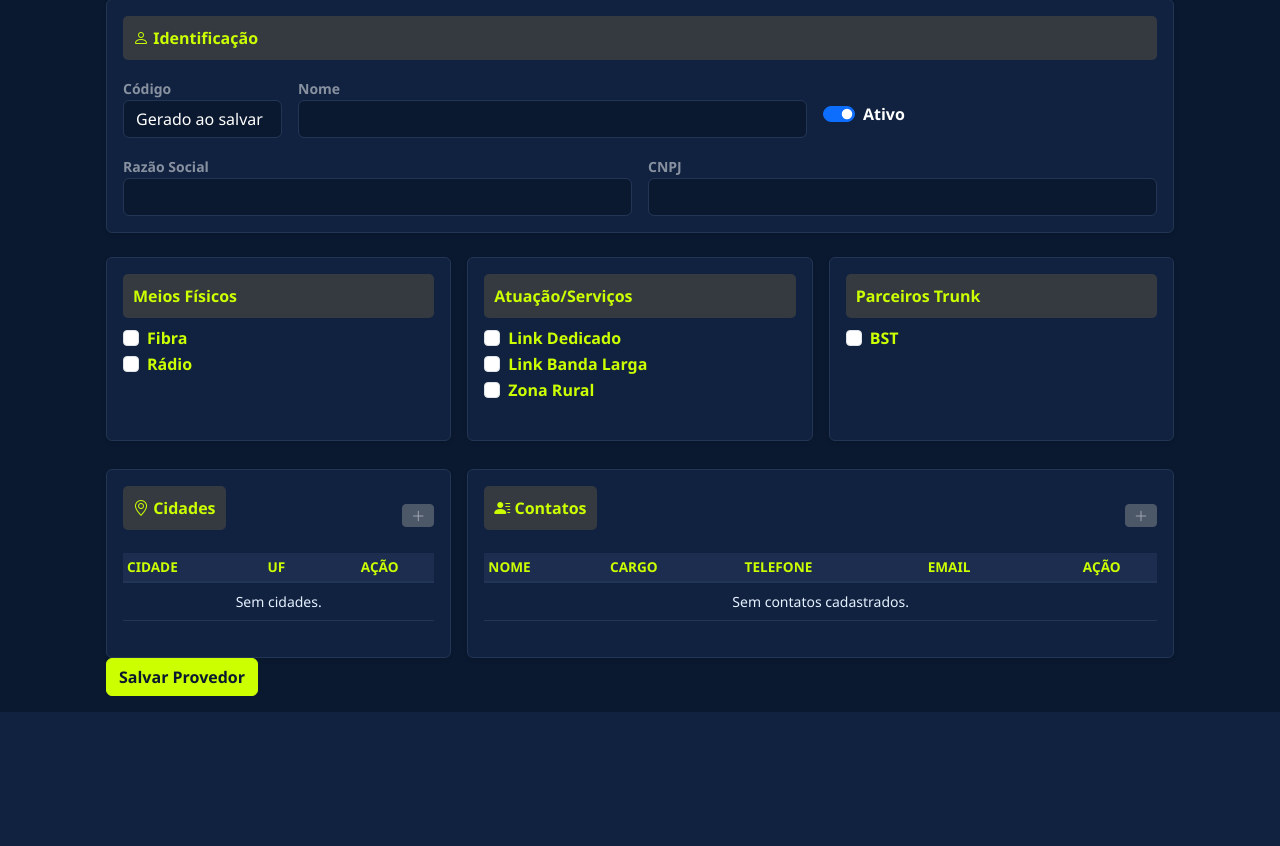
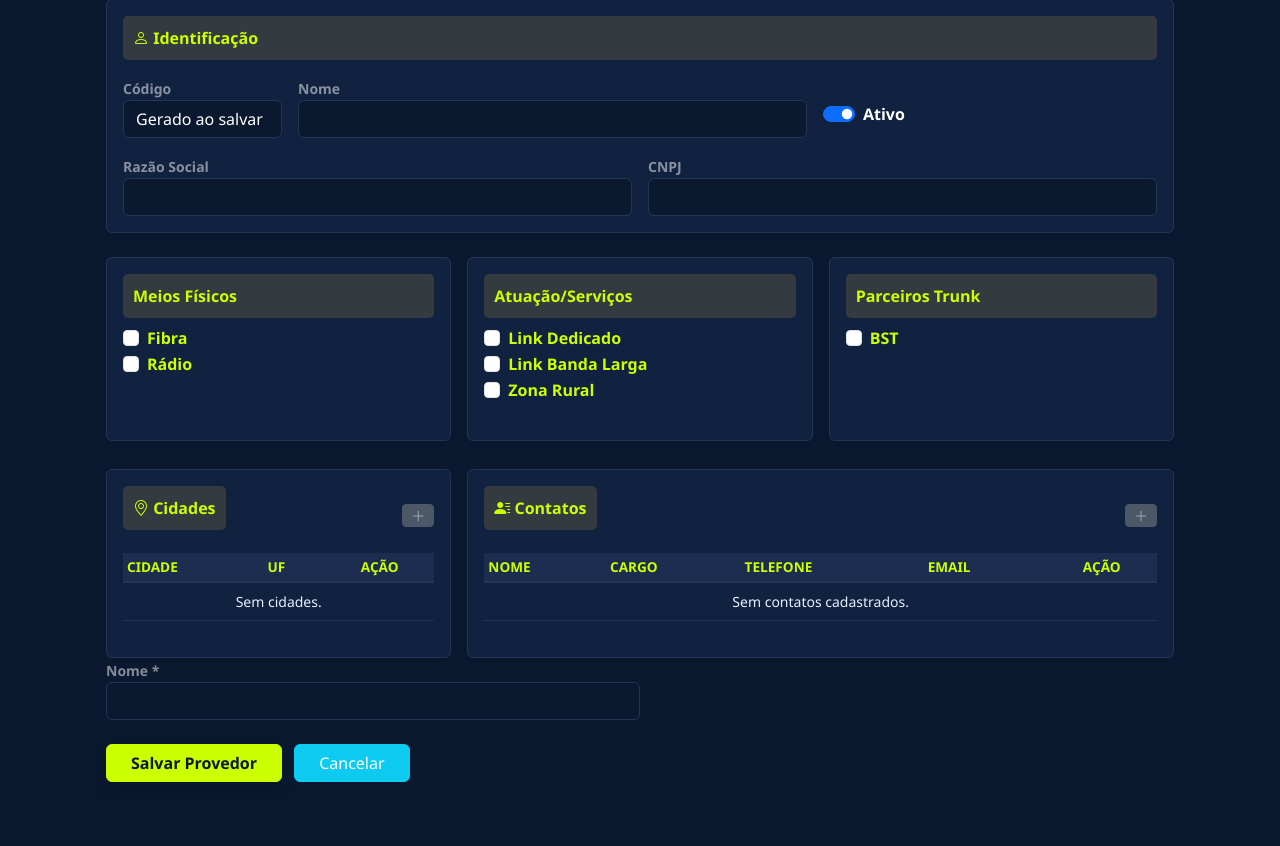
Before and after one commit to fernandosantosb30/sistema_EP, a Django app: page /provedores/novo/ in a window 1280 px wide. Shown: the part 177-1023 px from the top of the page. Before the commit the page ends 889 px from the top, so only its background shows below. Run offline with Django 5.2, Linux system fonts and the light colour scheme; the visitor is signed in with stand-in values (Sample User, id 1).

Commit message:
agora vai

```diff
--- a/sistema_isp/templates/providers/cadastro_edit.html
+++ b/sistema_isp/templates/providers/cadastro_edit.html
@@ -187,13 +187,23 @@
         <form method="post" id="meuFormulario" onsubmit="exibirSalvando()">
     {% csrf_token %}
 
-    <button type="submit" id="btnSalvar" class="btn btn-primary">Salvar Provedor</button>
-</form>
+    <div class="col-md-6">
+        <label class="small text-white-50">Nome *</label>
+        {{ form.nome }}
+    </div>
+
+    <div class="mt-4 mb-5">
+        <button type="submit" id="btnSalvar" class="btn btn-primary px-4 shadow">Salvar Provedor</button>
+        <a href="{% url 'lista_provedores' %}" class="btn btn-info text-white px-4 ms-2">Cancelar</a>
+    </div>
+</form> <div class="row g-3 mt-1">
+    </div>
+
 <script>
 function exibirSalvando() {
     const btn = document.getElementById('btnSalvar');
-    btn.disabled = true; // Desabilita para evitar cliques duplos
-    btn.innerText = 'Salvando...'; // Feedback visual
+    btn.disabled = true;
+    btn.innerText = 'Salvando...';
 }
 </script>
 
```
